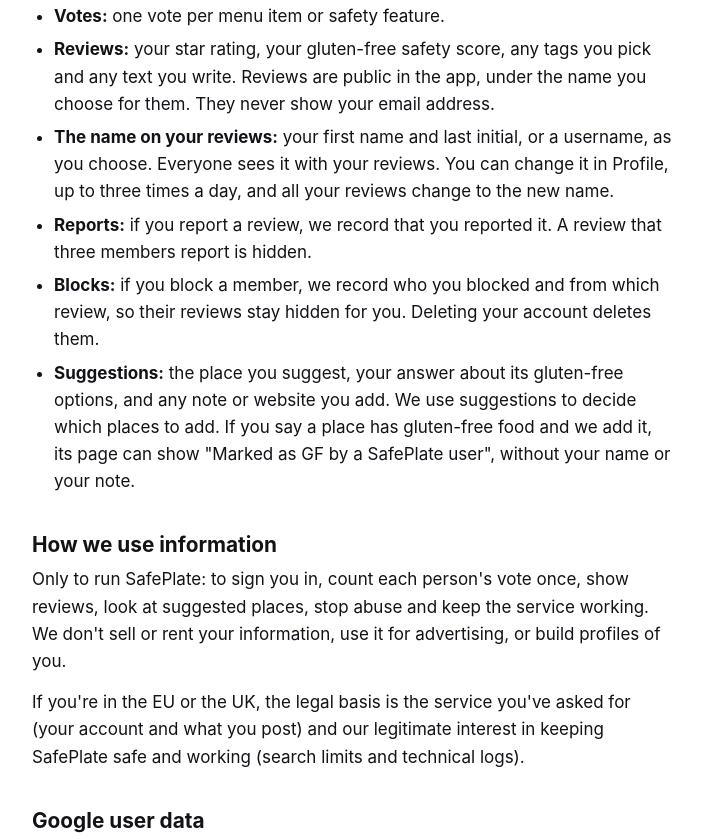
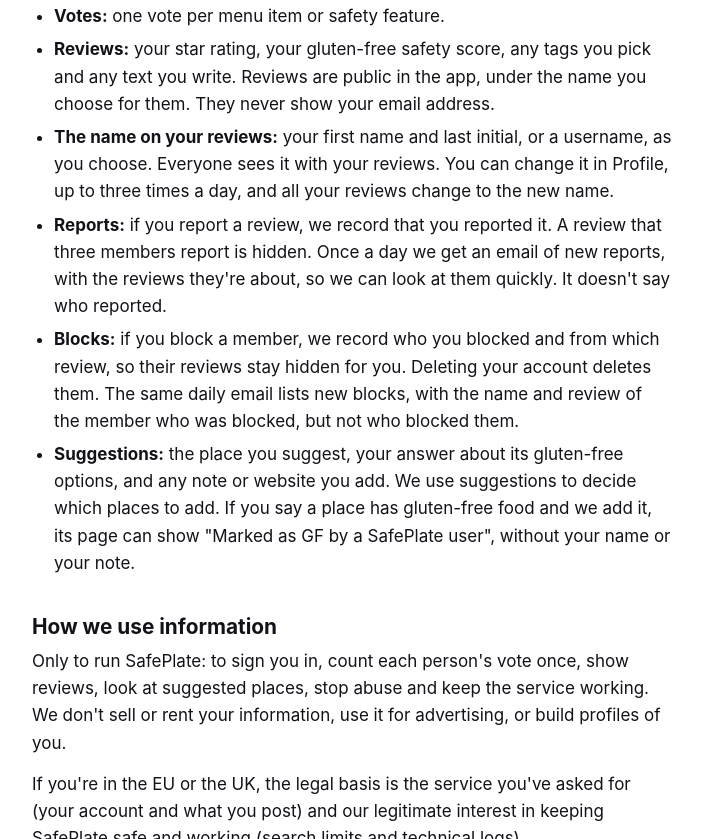
Before and after one commit to Fulmen123/fulmen123.github.io, a plain HTML site: page privacy.html in a window 1280 px wide. Shown: the part 1961-2800 px from the top of the page, without its empty margins (288-990 px from the left). Drawn offline with Linux system fonts and the light colour scheme.

Commit message:
Privacy policy: a daily email of new reports and blocks reaches us, sent by Resend
Reports: once a day we get an email of new reports with the reviews they're about; it doesn't say
who reported. Blocks: the same email lists new blocks with the blocked member's name and review,
not who blocked. Resend is added to the companies that handle information for us.

To publish before the email starts (owner's yes needed).

Co-Authored-By: Claude Opus 5.5 <noreply@anthropic.com>

```diff
--- a/privacy.html
+++ b/privacy.html
@@ -22,7 +22,7 @@
 <main>
   <div class="wrap">
     <h1>Privacy policy</h1>
-    <p class="updated">Last updated: 14 November 2026</p>
+    <p class="updated">Last updated: 15 November 2026</p>
 
     <p>This policy explains what information the SafePlate app collects, why, and what you can do about it.
     SafePlate is run by Fulmen Labs ("we"). You can reach us at
@@ -88,9 +88,11 @@
       choose. Everyone sees it with your reviews. You can change it in Profile, up to three times a day, and all
       your reviews change to the new name.</li>
       <li><strong>Reports:</strong> if you report a review, we record that you reported it. A review that three
-      members report is hidden.</li>
+      members report is hidden. Once a day we get an email of new reports, with the reviews they're about, so we
+      can look at them quickly. It doesn't say who reported.</li>
       <li><strong>Blocks:</strong> if you block a member, we record who you blocked and from which review, so
-      their reviews stay hidden for you. Deleting your account deletes them.</li>
+      their reviews stay hidden for you. Deleting your account deletes them. The same daily email lists new
+      blocks, with the name and review of the member who was blocked, but not who blocked them.</li>
       <li><strong>Suggestions:</strong> the place you suggest, your answer about its gluten-free options, and any
       note or website you add. We use suggestions to decide which places to add. If you say a place has gluten-free
       food and we add it, its page can show "Marked as GF by a SafePlate user", without your name or your
@@ -124,6 +126,8 @@
       (<a href="https://policies.google.com/privacy">Google privacy policy</a>)</li>
       <li><strong>Apple</strong> handles Sign in with Apple.
       (<a href="https://www.apple.com/legal/privacy/">Apple privacy policy</a>)</li>
+      <li><strong>Resend</strong> sends us the daily email of new reports and blocks.
+      (<a href="https://resend.com/legal/privacy-policy">Resend privacy policy</a>)</li>
       <li>Restaurant photos, menus and websites load from where they are published, such as the restaurant's own
       website or Google. Those sites see an ordinary web request from your phone, as when you open a web
       page.</li>
```
